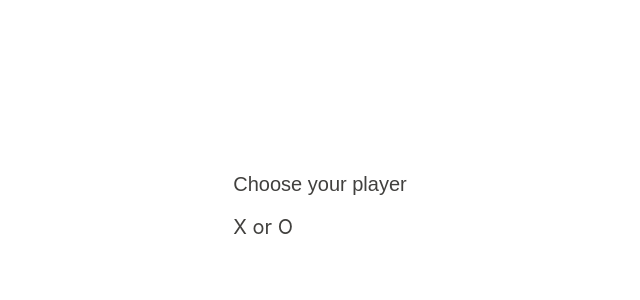
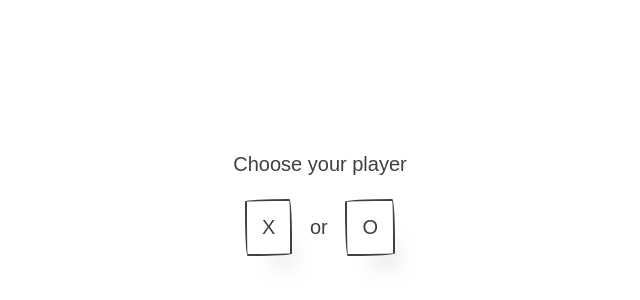
Before and after one commit to Clarity-89/React_tic_tac_toe, a React (Create React App) app: page / in a window 1280 px wide. Shown: the part 204-504 px from the top of the page, without its empty margins (320-960 px from the left). Built offline with nearby package versions, Linux system fonts and the light colour scheme; a web font is replaced by a local one.

Commit message:
Increase square size

```diff
--- a/src/TicTacToe.js
+++ b/src/TicTacToe.js
@@ -4,7 +4,7 @@ import PropTypes from "prop-types";
 import {
   PLAYER_X,
   PLAYER_O,
-  SQUARE_WIDTH,
+  SQUARE_DIMS,
   DRAW,
   GAME_STATES,
   DIMS
@@ -121,8 +121,11 @@ const TicTacToe = () => {
     <Screen>
       <Inner>
         <ChooseText>Choose your player</ChooseText>
-        <span onClick={() => choosePlayer(PLAYER_X)}>X</span> or{" "}
-        <span onClick={() => choosePlayer(PLAYER_O)}>O</span>
+        <ButtonRow>
+          <button onClick={() => choosePlayer(PLAYER_X)}>X</button>
+          <p>or</p>
+          <button onClick={() => choosePlayer(PLAYER_O)}>O</button>
+        </ButtonRow>
       </Inner>
     </Screen>
   ) : (
@@ -152,7 +155,8 @@ const TicTacToe = () => {
 
 const Container = styled.div`
   display: flex;
-  width: ${({ dims }) => `${dims * (SQUARE_WIDTH + 5)}px`};
+  justify-content: center;
+  width: ${({ dims }) => `${dims * (SQUARE_DIMS + 5)}px`};
   flex-flow: wrap;
 `;
 
@@ -160,21 +164,36 @@ const Square = styled.div`
   display: flex;
   justify-content: center;
   align-items: center;
-  width: ${SQUARE_WIDTH}px;
-  height: ${SQUARE_WIDTH}px;
-  border: 1px solid black;
+  width: ${SQUARE_DIMS}px;
+  height: ${SQUARE_DIMS}px;
+  border-bottom-left-radius: 15px 255px;
+  border-bottom-right-radius: 225px 15px;
+  border-top-left-radius: 255px 15px;
+  border-top-right-radius: 15px 225px;
+  border: 2px solid #41403e;
 
   &:hover {
     cursor: pointer;
   }
 `;
 
-const Marker = styled.span`
-  font-size: 48px;
+const Marker = styled.p`
+  font-size: 68px;
+`;
+
+const ButtonRow = styled.div`
+  display: flex;
+  width: 150px;
+  justify-content: space-between;
 `;
 
 const Screen = styled.div``;
-const Inner = styled.div``;
+
+const Inner = styled.div`
+  display: flex;
+  flex-direction: column;
+  align-items: center;
+`;
 const ChooseText = styled.p``;
 
 TicTacToe.propTypes = {
--- a/src/constants.js
+++ b/src/constants.js
@@ -8,7 +8,7 @@ export const SCORES = {
   0: 0,
   2: -1
 };
-export const SQUARE_WIDTH = 50;
+export const SQUARE_DIMS = 100;
 export const GAME_STATES = {
   notStarted: "not_started",
   inProgress: "in_progress",
```
